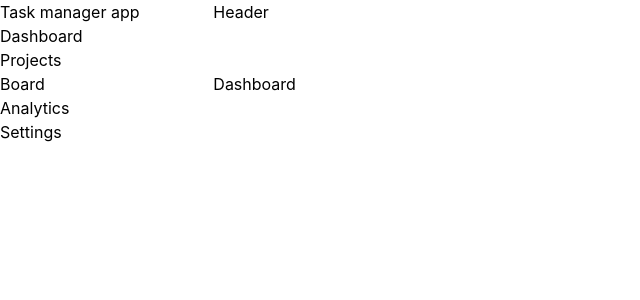
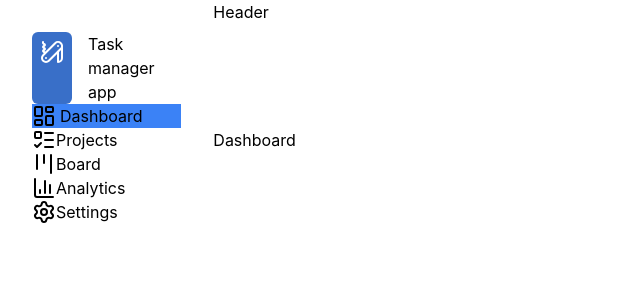
Before and after one commit to nolesh11/Task-manager-app, a React (Vite) app in the folder frontend/: page / in a window 1280 px wide. Shown: the top 300 px of the page, without its empty margins (0-640 px from the left). Built offline with nearby package versions, Linux system fonts and the light colour scheme.

Commit message:
added navlink component. installed lucide icon for react

```diff
--- a/frontend/package.json
+++ b/frontend/package.json
@@ -11,6 +11,7 @@
   },
   "dependencies": {
     "@tailwindcss/vite": "^4.2.2",
+    "lucide-react": "^1.7.0",
     "react": "^19.2.4",
     "react-dom": "^19.2.4",
     "react-router-dom": "^7.13.2",
--- a/frontend/src/widgets/Sidebar.tsx
+++ b/frontend/src/widgets/Sidebar.tsx
@@ -1,14 +1,50 @@
 import { NavLink } from "react-router-dom";
+import {
+  ChartColumn,
+  // ChevronRight,
+  Kanban,
+  LayoutDashboard,
+  ListTodo,
+  PocketKnife,
+  Settings,
+} from "lucide-react";
+import { SidebarNavLink } from "./features/SidebarNavLink";
 
 export function Sidebar() {
   return (
-    <div className="[grid-area:sidebar] flex flex-col">
-      <h2>Task manager app</h2>
-      <NavLink to='/'>Dashboard</NavLink>
-      <NavLink to='/projects'>Projects</NavLink>
-      <NavLink to='/board'>Board</NavLink>
-      <NavLink to='/analytics'>Analytics</NavLink>
-      <NavLink to='/settings'>Settings</NavLink>
+    <div className="[grid-area:sidebar] p-8">
+      <div className="flex gap-4">
+        <div className="bg-[#396FC8] p-2 rounded-md">
+          <PocketKnife color="#fff"/>
+        </div>
+        <h2 className="self-center">Task manager app</h2>
+      </div>
+      <div className="flex flex-col">
+        <SidebarNavLink path='/' title="Dashboard" icon={LayoutDashboard}/>
+        {/* <div className="flex">
+
+          <NavLink to="/">Dashboard</NavLink>
+          <div>
+            <ChevronRight />
+          </div>
+        </div> */}
+        <div className="flex">
+          <ListTodo />
+          <NavLink to="/projects">Projects</NavLink>
+        </div>
+        <div className="flex">
+          <Kanban />
+          <NavLink to="/board">Board</NavLink>
+        </div>
+        <div className="flex">
+          <ChartColumn />
+          <NavLink to="/analytics">Analytics</NavLink>
+        </div>
+        <div className="flex">
+          <Settings />
+          <NavLink to="/settings">Settings</NavLink>
+        </div>
+      </div>
     </div>
-  )
+  );
 }
--- /dev/null
+++ b/frontend/src/widgets/features/SidebarNavLink.tsx
@@ -0,0 +1,17 @@
+import { type LucideIcon } from "lucide-react";
+import { NavLink } from "react-router-dom";
+
+type NavProps = {
+  path: string;
+  title: string;
+  icon: LucideIcon;
+};
+
+export function SidebarNavLink({ path, title, icon: Icon }: NavProps) {
+  return (
+      <NavLink to={path} className={({ isActive }) => `flex gap-1 ${isActive ? "bg-[#3B82F6]" : "bg-transparent"}` }>
+        <Icon />
+        <span>{title}</span>
+      </NavLink>
+  );
+}
```
Also changed, not shown: 1 other file (tests, documents, lock files or other folders).
